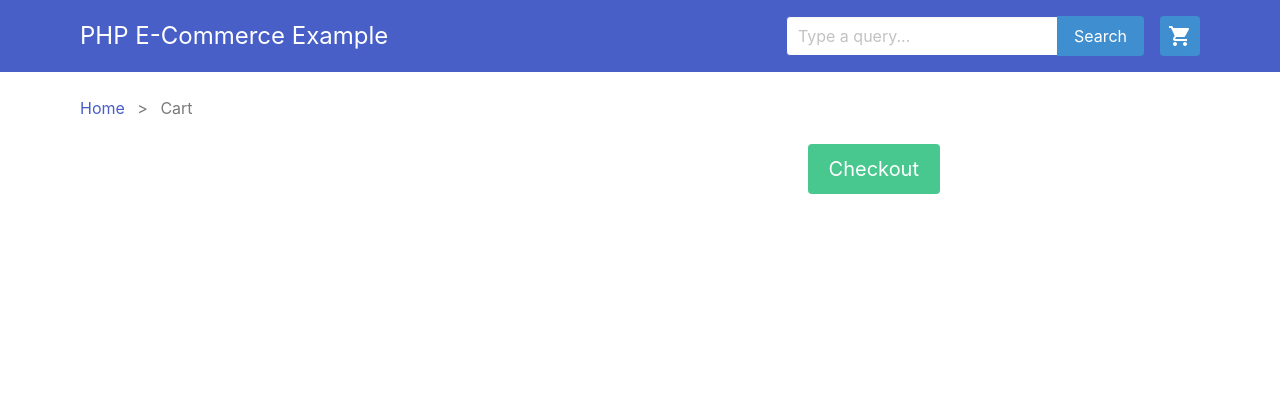
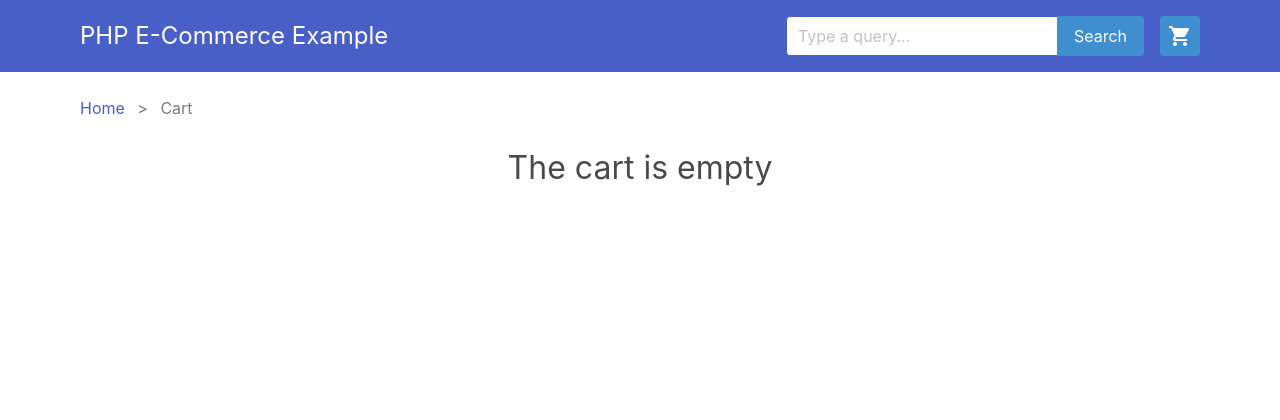
Before and after one commit to ArtemGrachov/php-eshop, a PHP site: page /cart in a window 1280 px wide. Shown: the top 420 px of the page. Run offline with PHP 8.4, Linux system fonts and the light colour scheme; a stand-in replaces the project's code that opens the database connection.

Commit message:
Empty cart placeholder

```diff
--- a/app/views/customer/cart.php
+++ b/app/views/customer/cart.php
@@ -22,7 +22,6 @@
             <div class="mb-4">
                 <?php include(__DIR__ . '/../partials/cart_summary.php'); ?>
             </div>
-        <?php endif; ?>
             <div class="is-flex is-justify-content-flex-end">
                 <a
                     href="/checkout"
@@ -31,6 +30,11 @@
                     Checkout
                 </a>
             </div>
+        <?php else: ?>
+            <div class="is-size-3 has-text-centered">
+                The cart is empty
+            </div>
+        <?php endif; ?>
     </div>
 </div>
 
```
Lines whose indentation alone changed are shown as unchanged.
